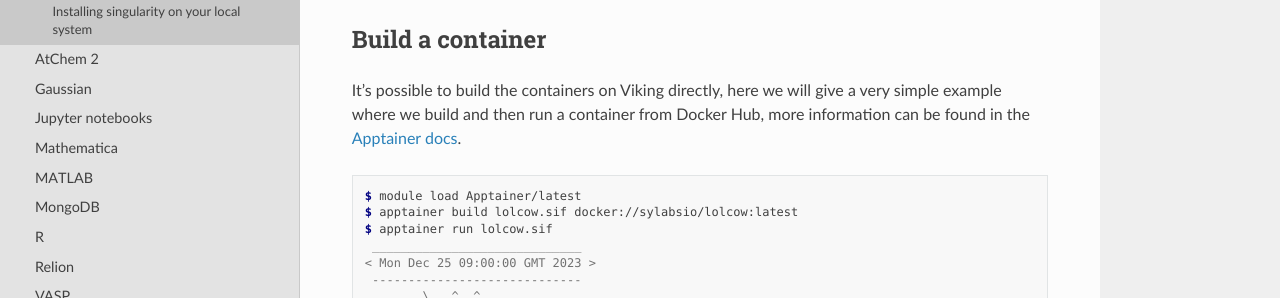
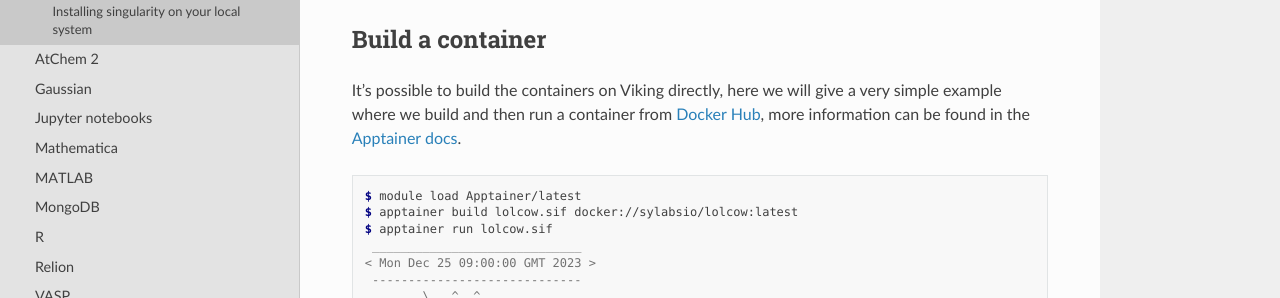
Before and after one commit to university-of-york/research-it-documentation, a Sphinx documentation site: the page built from docs/source/applications/apptainer.rst, in a window 1280 px wide and 900 px high. Shown: the part 349-647 px from the top of the window. Built offline with Sphinx 7.4.7 and the Read the Docs theme 2.0.0, drawn with Linux system fonts in a browser that asks for light colours; part of the change alters nothing that is shown.

```diff
--- a/docs/source/applications/apptainer.rst
+++ b/docs/source/applications/apptainer.rst
@@ -13,7 +13,7 @@ To load ``apptainer`` on Viking run
 Build a container
 -----------------
 
-It's possible to build the containers on Viking directly, here we will give a very simple example where we build and then run a container from Docker Hub, more information can be found in the `Apptainer docs <https://apptainer.org/docs/user/main/docker_and_oci.html>`_.
+It's possible to build the containers on Viking directly, here we will give a very simple example where we build and then run a container from `Docker Hub <https://hub.docker.com/>`_, more information can be found in the `Apptainer docs <https://apptainer.org/docs/user/main/docker_and_oci.html>`_.
 
 .. code-block:: console
 
```
